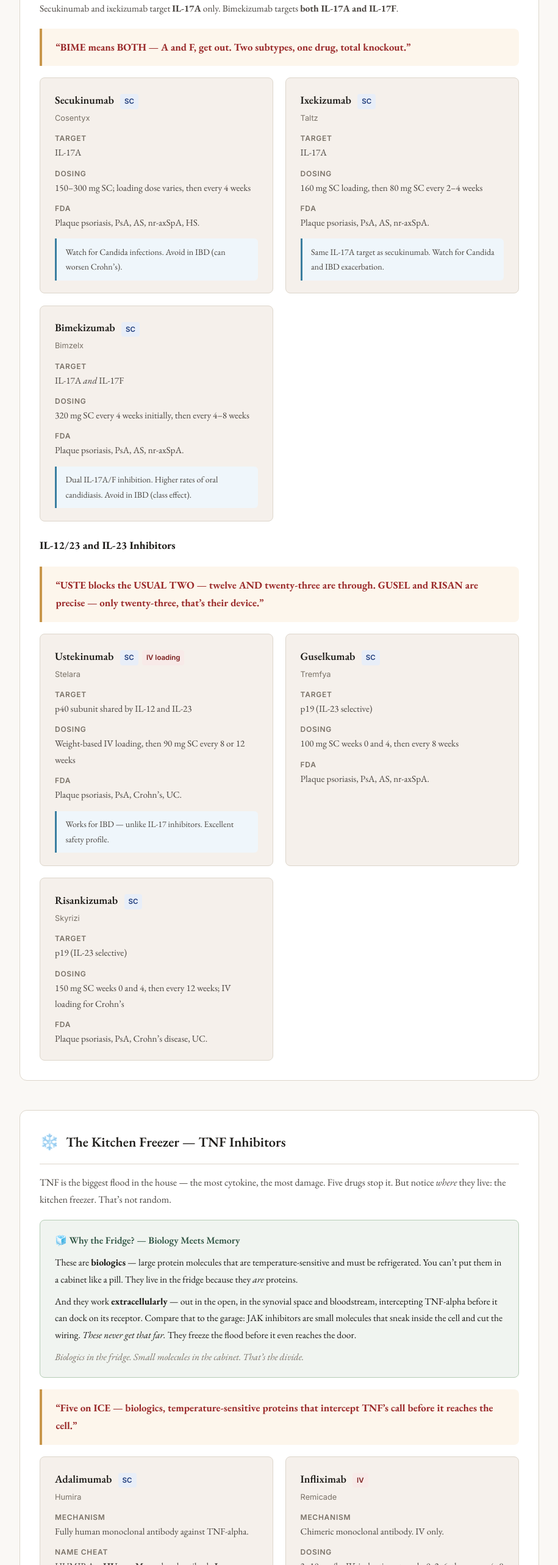
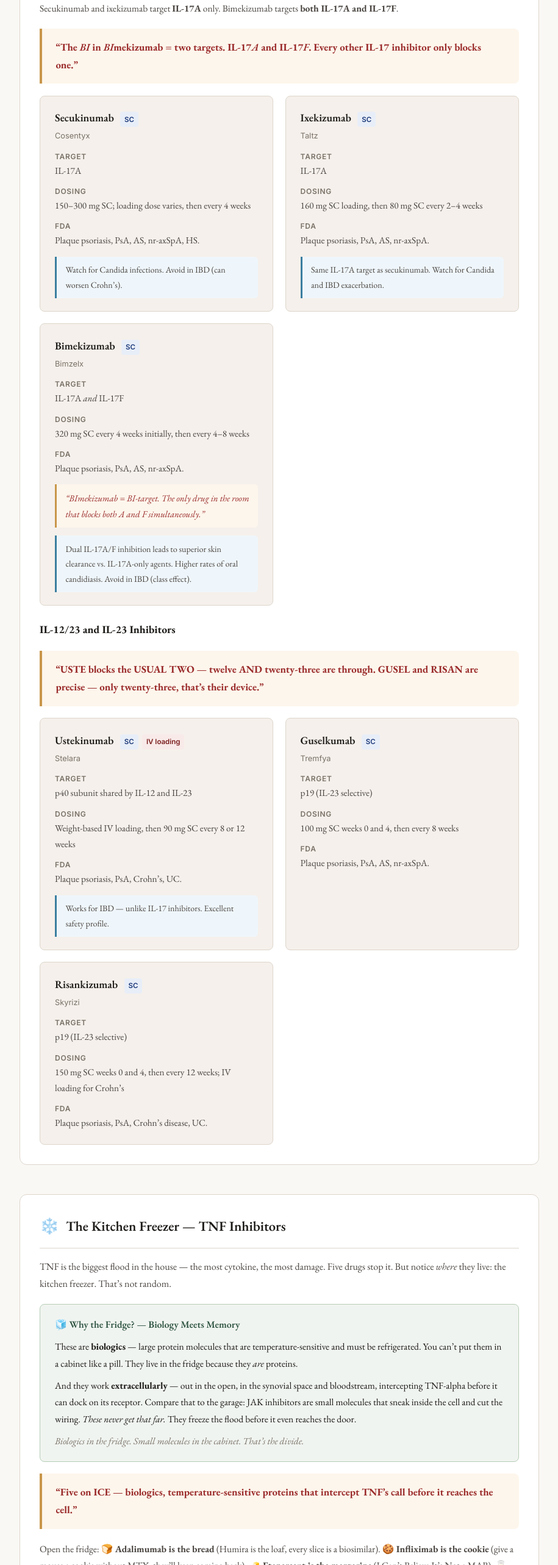
Before and after one commit to rheumify/rheumify-website, a Next.js app: page /learning/biologics in a window 1280 px wide. Shown: the part 7187-9753 px from the top of the page at 61% size, without its empty margins (182-1097 px from the left). Built offline with nearby package versions, Linux system fonts and the light colour scheme.

Commit message:
Update biologics mnemonics: bimekizumab BI prefix, TNF fridge food items (bread/cookie/margarine/milk)

```diff
--- a/app/learning/biologics/page.js
+++ b/app/learning/biologics/page.js
@@ -665,7 +665,7 @@
     <p style={{ margin: '0.8rem 0', fontSize: '0.97rem', color: 'var(--text-mid)' }}>
       Secukinumab and ixekizumab target <strong>IL-17A</strong> only. Bimekizumab targets <strong>both IL-17A and IL-17F</strong>.
     </p>
-    <div className="mnemonic"><strong>&ldquo;BIME means BOTH &mdash; A and F, get out. Two subtypes, one drug, total knockout.&rdquo;</strong></div>
+    <div className="mnemonic"><strong>&ldquo;The <em>BI</em> in <em>BI</em>mekizumab = two targets. IL-17<em>A</em> and IL-17<em>F</em>. Every other IL-17 inhibitor only blocks one.&rdquo;</strong></div>
 
     <div className="drug-grid">
       <div className="drug-card">
@@ -698,7 +698,8 @@
           <dt>Dosing</dt><dd>320 mg SC every 4 weeks initially, then every 4&ndash;8 weeks</dd>
           <dt>FDA</dt><dd>Plaque psoriasis, PsA, AS, nr-axSpA.</dd>
         </dl>
-        <div className="card-pearl">Dual IL-17A/F inhibition. Higher rates of oral candidiasis. Avoid in IBD (class effect).</div>
+        <div className="card-mnemonic">&ldquo;<em>BI</em>mekizumab = <em>BI</em>-target. The only drug in the room that blocks both A and F simultaneously.&rdquo;</div>
+        <div className="card-pearl">Dual IL-17A/F inhibition leads to superior skin clearance vs. IL-17A-only agents. Higher rates of oral candidiasis. Avoid in IBD (class effect).</div>
       </div>
     </div>
 
@@ -760,6 +761,10 @@
 
     <div className="mnemonic"><strong>&ldquo;Five on ICE &mdash; biologics, temperature-sensitive proteins that intercept TNF&rsquo;s call before it reaches the cell.&rdquo;</strong></div>
 
+    <p style={{ margin: '0.8rem 0 1.4rem', fontSize: '0.97rem', color: 'var(--text-mid)' }}>
+      Open the fridge: <strong>🍞 Adalimumab is the bread</strong> (Humira is the loaf, every slice is a biosimilar). <strong>🍪 Infliximab is the cookie</strong> (give a mouse a cookie without MTX, they&rsquo;ll keep coming back). <strong>🧈 Etanercept is the margarine</strong> (I Can&rsquo;t Believe It&rsquo;s Not a MAB). <strong>🥛 Certolizumab is the milk</strong> (safe to share with baby). <strong>Golimumab is in the back</strong> (once a month &mdash; easy to forget it&rsquo;s there).
+    </p>
+
     <div className="drug-grid two-col">
       <div className="drug-card">
         <h4>Adalimumab <span className="badge sc">SC</span></h4>
@@ -770,7 +775,8 @@
           <dt>Dosing</dt><dd>40 mg SC every 2 weeks</dd>
           <dt>FDA</dt><dd>RA, JIA, PsA, AS, plaque psoriasis, Crohn&rsquo;s, UC, uveitis, HS.</dd>
         </dl>
-        <div className="card-pearl">Most indications of any biologic. Now has biosimilars galore.</div>
+        <div className="card-mnemonic">&ldquo;Adalimumab is the LOAF OF BREAD &mdash; Humira is the original loaf, and every slice is a biosimilar. Same bread, different wrapper.&rdquo;</div>
+        <div className="card-pearl">Most prescribed biologic in the world. More biosimilars than any other drug (35+). Fully human (-u-mab) = 100% pure. Every slice is interchangeable.</div>
       </div>
 
       <div className="drug-card">
@@ -781,7 +787,8 @@
           <dt>Dosing</dt><dd>3&ndash;10 mg/kg IV; induction at weeks 0, 2, 6, then every 4&ndash;8 weeks</dd>
           <dt>FDA</dt><dd>RA, Crohn&rsquo;s, UC, AS, PsA, plaque psoriasis.</dd>
         </dl>
-        <div className="card-pearl">Chimeric (-ximab) = higher immunogenicity &rarr; pair with methotrexate. IV only. Check for latent TB before ALL TNF inhibitors. Can trigger drug-induced lupus.</div>
+        <div className="card-mnemonic">&ldquo;Infliximab is the COOKIE &mdash; <em>If You Give a Mouse a Cookie</em>. It&rsquo;s chimeric (part mouse, part human), and mice love cookies. Give infliximab without MTX and the mouse will form anti-drug antibodies and keep coming back for more.&rdquo;</div>
+        <div className="card-pearl">Chimeric (-ximab) = highest immunogenicity among TNF inhibitors &rarr; must pair with methotrexate. IV only &mdash; no SC option. Check for latent TB before ALL TNF inhibitors. Can trigger drug-induced lupus.</div>
       </div>
 
       <div className="drug-card">
@@ -792,8 +799,8 @@
           <dt>Dosing</dt><dd>50 mg SC weekly</dd>
           <dt>FDA</dt><dd>RA, JIA, PsA, AS, plaque psoriasis.</dd>
         </dl>
-        <div className="card-mnemonic">&ldquo;The CEPT can CATCH but can&rsquo;t CROHN&rsquo;S &mdash; leave granulomas alone.&rdquo;</div>
-        <div className="card-pearl">Does NOT work for IBD, granulomatous diseases, or uveitis. Shorter half-life.</div>
+        <div className="card-mnemonic">&ldquo;Etanercept is MARGARINE &mdash; &lsquo;I Can&rsquo;t Believe It&rsquo;s Not a MAB.&rsquo; It looks and works like the others for joints, but it&rsquo;s a fusion protein (-cept), not a monoclonal antibody. And like margarine, don&rsquo;t substitute it for IBD &mdash; it just won&rsquo;t work.&rdquo;</div>
+        <div className="card-pearl">The ONLY fusion protein (decoy receptor) among TNF inhibitors &mdash; not a MAB. Does NOT work for IBD, granulomatous disease, or uveitis.</div>
       </div>
 
       <div className="drug-card">
@@ -804,8 +811,8 @@
           <dt>Dosing</dt><dd>400 mg SC weeks 0, 2, 4; then 200 mg every 2 weeks (or 400 mg every 4 weeks)</dd>
           <dt>FDA</dt><dd>RA, Crohn&rsquo;s, PsA, AS, nr-axSpA, plaque psoriasis.</dd>
         </dl>
-        <div className="card-mnemonic">&ldquo;CERTolizumab is CERTified PEG-nant friendly.&rdquo;</div>
-        <div className="card-pearl">The only TNF inhibitor that does NOT cross the placenta. #1 board-tested fact.</div>
+        <div className="card-mnemonic">&ldquo;Certolizumab is the MILK &mdash; safe to share with baby. No Fc region = no placental transfer = the only TNF inhibitor you can prescribe to a pregnant or breastfeeding patient.&rdquo;</div>
+        <div className="card-pearl">No Fc region = no active placental transport via FcRn = minimal fetal exposure. Also transfers minimally into breast milk. The only TNF inhibitor safe in pregnancy and breastfeeding. #1 board-tested fact.</div>
       </div>
 
       <div className="drug-card">
```
